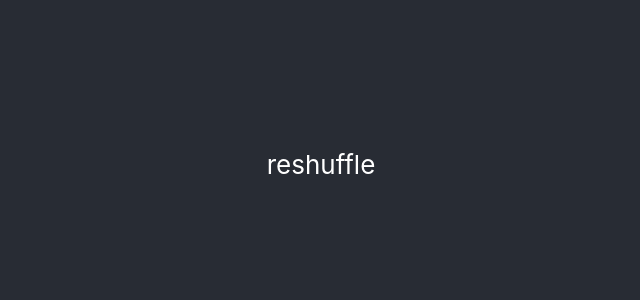
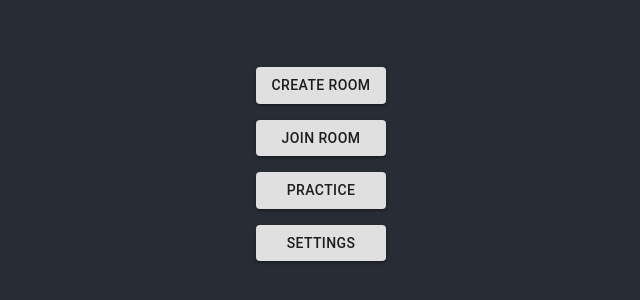
Before and after one commit to andrew-murray/reshuffle, a React (Create React App) app: page / in a window 1280 px wide. Shown: the part 236-536 px from the top of the page, without its empty margins (319-959 px from the left). Built offline with nearby package versions, Linux system fonts and the light colour scheme.

Commit message:
Add menu

```diff
--- a/src/App.css
+++ b/src/App.css
@@ -1,19 +1,11 @@
 .App {
   text-align: center;
-}
-
-.App-logo {
-  height: 40vmin;
-  pointer-events: none;
-}
-
-.App-header {
   background-color: #282c34;
   min-height: 100vh;
   display: flex;
   flex-direction: column;
+  justify-content: safe center;
   align-items: center;
-  justify-content: center;
   font-size: calc(10px + 2vmin);
   color: white;
 }
--- a/src/App.js
+++ b/src/App.js
@@ -1,11 +1,33 @@
 import './App.css';
+
+import List from '@material-ui/core/List';
+import ListItem from '@material-ui/core/ListItem';
+import ListItemText from '@material-ui/core/ListItemText';
+import Button from '@material-ui/core/Button';
+
+
+
 
 function App() {
   return (
     <div className="App">
-      <header className="App-header">
-        reshuffle
-      </header>
+        <List>
+          <ListItem key="CreateRoom">
+              <Button variant="contained" style={{width: "100%"}}>Create Room</Button>
+          </ListItem>
+
+          <ListItem key="Join Room">
+              <Button variant="contained" style={{width: "100%"}}>Join Room</Button>
+          </ListItem>
+
+          <ListItem key="Practice">
+              <Button variant="contained" style={{width: "100%"}}>Practice</Button>
+          </ListItem>
+
+          <ListItem key="Settings">
+              <Button variant="contained" style={{width: "100%"}}>Settings</Button>
+          </ListItem>
+        </List>
     </div>
   );
 }
```
